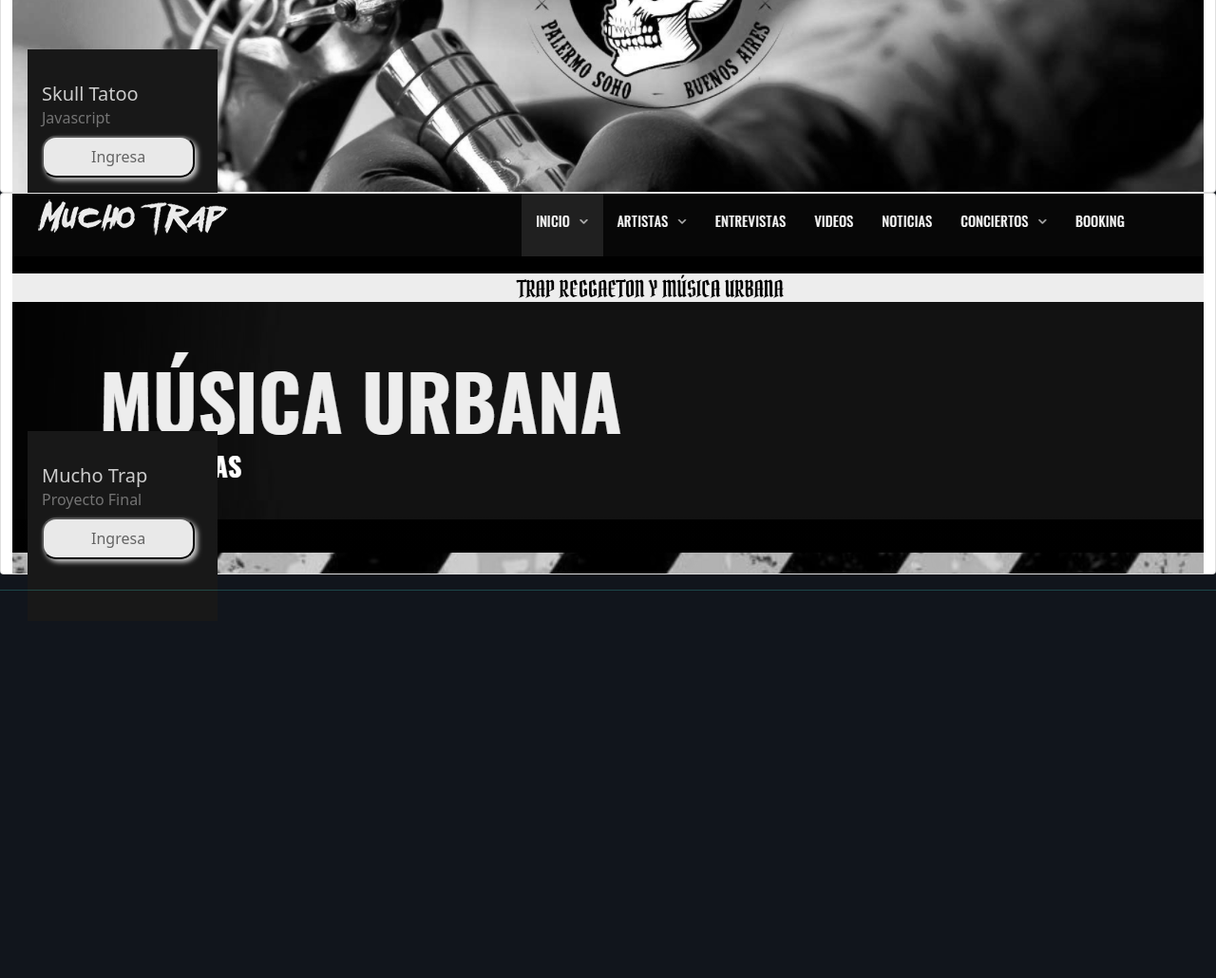
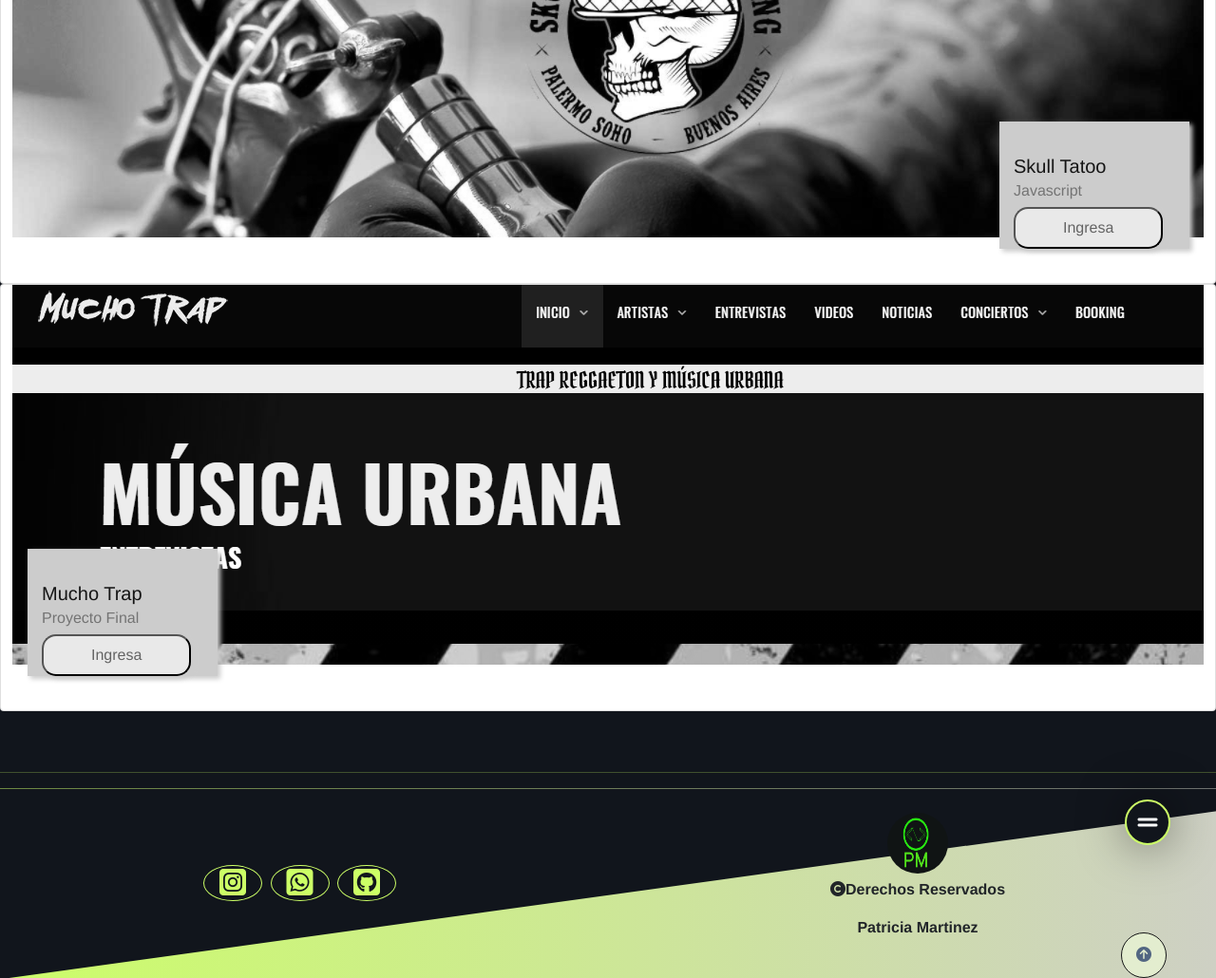
Before and after one commit to PatotiMartinez/challenge-cv, a plain HTML site: page index.html in a window 1280 px wide. Shown: the part 1740-2770 px from the top of the page at 95% size. Before the commit the page ends 2394 px from the top, so only its background shows below. Drawn offline with nearby package versions, Linux system fonts and the light colour scheme.

Commit message:
creo footer  y agrego estilos

```diff
--- a/index.html
+++ b/index.html
@@ -9,9 +9,10 @@
   <!-- Bootstrap CSS -->
   <link href="https://cdn.jsdelivr.net/npm/bootstrap@5.0.2/dist/css/bootstrap.min.css" rel="stylesheet"
     integrity="sha384-EVSTQN3/azprG1Anm3QDgpJLIm9Nao0Yz1ztcQTwFspd3yD65VohhpuuCOmLASjC" crossorigin="anonymous">
+    <!-- fontawesome -->
+    <script src="https://kit.fontawesome.com/d04c950c9d.js" crossorigin="anonymous"></script>
   <title>CV | Patricia Martinez</title>
 </head>
-
 <body class="cv">
   <!-- inicio Navbar -->
   <nav class=" navbar navbar-expand-lg sticky-top ">
@@ -43,10 +44,10 @@
   <!-- fin Navbar -->
   <hr class="hr">
   <!-- inicio About -->
-  <div id="about" class="container-fluid d-flex align-items-center justify-content-center">
+  <div id="about" class="container-fluid  d-flex align-items-center justify-content-center">
     <!-- columna 1 de 2 about-->
-    <div class="row col-12 col-md-6 d-flex align-items-center justify-content-center">
-      <div class="about-descripcion col-6">
+    <div class="row col-sm-12 col-md-6 d-flex align-items-center justify-content-center">
+      <div class="about-descripcion col-6 ">
         <img class="perfilAbout" src="/img/patricia.jpg" alt="fotoPerfil">
         <h4>Patricia Martinez</h4>
         <span>Soy una dev entusiasta, me gustan los desafíos y trabajar en equipo,
@@ -55,8 +56,8 @@
       </div>
     </div>
     <!-- columna 2 de 2 about -->
-    <div class="container-fluid d-flex align-items-center justify-content-center">
-      <div class="row d-flex align-items-center justify-content-center">
+    <div class="container-fluid  d-flex align-items-center justify-content-center">
+      <div class="row col-12 col-md-6 d-flex align-items-center justify-content-center">
         <div class="skills-bar">
           <div class="bar">
             <div class="info">
@@ -112,8 +113,8 @@
   <!-- fin About -->
   <hr class="hr">
   <!-- inicio educacion y experiencia -->
-  <div id="eduexp" class="div container-fluid d-flex align-items-center justify-content-center">
-    <div class="eduexp row d-flex align-items-center justify-content-center">
+  <div id="eduexp" class="div container-fluid  d-flex align-items-center justify-content-center">
+    <div class="eduexp row col-sm-12 col-md-6 d-flex align-items-center justify-content-center">
       <h1 class="tituloedu-exp">Educación</h1>
       <ul class="lista">
         <li>
@@ -136,7 +137,7 @@
         </li>
       </ul>
     </div>
-    <div class="eduexp row d-flex align-items-center justify-content-center ">
+    <div class="eduexp row col-sm-12 col-md-6 d-flex align-items-center justify-content-center ">
       <h1 class="tituloedu-exp">Experiencia</h1>
       <ul class="lista">
         <li>
@@ -160,8 +161,8 @@
   <!-- fin educacion y experiencia -->
   <hr class="hr">
   <!-- inicio portfolio -->
-  <section class="portfolio row mx-0" id="portfolio">
-    <div class="card" style="width: 100%;">
+  <section class="portfolio row mx-0 pb-5" id="portfolio">
+    <div class="card bg-dark pb-5" style="width: 100%;">
       <div class="card-body destino w-100">
         <div class="destino-descripcion">
           <h5 class="card-title pt-10">Destino Tucumán</h5>
@@ -174,9 +175,9 @@
         </div>
       </div>
     </div>
-    <div class="card" style="width: 100%;">
+    <div class="card pb-5" style="width: 100%;">
       <div class="card-body tatoo w-100">
-        <div class="destino-descripcion">
+        <div class="tatoo-descripcion ">
           <h5 class="card-title pt-10">Skull Tatoo</h5>
           <h6 class="card-subtitle mb-2 text-muted">Javascript</h6>
           <button class="boton-tatoo d-flex  align-content-center align-items-center "><a
@@ -187,9 +188,9 @@
         </div>
       </div>
     </div>
-    <div class="card" style="width: 100%;">
+    <div class="card pb-5" style="width: 100%;">
       <div class="card-body trap w-100">
-        <div class="trap-descripcion">
+        <div class="destino-descripcion">
           <h5 class="card-title pt-10">Mucho Trap</h5>
           <h6 class="card-subtitle mb-2 text-muted">Proyecto Final</h6>
           <button class="boton-trap d-flex  align-content-center align-items-center "><a href="https://muchotrap.com/"
@@ -204,19 +205,43 @@
   <!-- fin portfolio -->
   <hr class="hr">
   <!-- inicio footer -->
-  <section class="footer">
-
-  </section>
-  <!-- fin footer -->
-
-
-
-
-  <script src="https://cdn.jsdelivr.net/npm/bootstrap@5.0.2/dist/js/bootstrap.bundle.min.js"
+  <div class="boton-flotante">
+    <input type="checkbox" id="navbar-checkbox" name="navbar-checkbox" class="navbar-checkbox">
+    <label class="boton-nav-flotante" for="navbar-checkbox">
+      <i class="fas fa-grip-lines"></i>
+    </label>
+    <nav class="navbar navbar-dark bg-dark">
+      <ul class="navbar-nav ms-auto text-end  me-4">
+        <li><a href="#about" class="nav-link">About</a></li>
+        <li>
+          <a href="#eduexp" class="nav-link">Educación y Experiencia</a>
+        </li>
+        <li><a href="#portfolio" class="nav-link">Portfolio</a></li>
+      </ul>
+    </nav>
+  </div>
+  <footer class="row">
+    <div class="botonArriba" id="botonArriba"><a class="botonArriba text-decoration-none" href="#"><i class="fas  fa-arrow-circle-up"></i></a>
+    </div>
+   <div class="redes col-md-6 d-flex justify-content-center align-items-center">
+      <div class="trianguloArriba"></div>
+      <div class="lista-redes"><a href="https://www.instagram.com/patoti/?hl=es-la" target="_blank"><i class="fab fa-instagram-square"></i></a>
+        <a href="https://api.whatsapp.com/send?phone=5493813002350" target="_blank"><i class="fab fa-whatsapp-square"></i></a>
+        <a href="https://github.com/PatotiMartinez" target="_blank" ><i class="fab fa-github-square"></i></a>
+      </div>
+    </div>
+    <div class="info col-md-6 d-flex justify-content-center flex-column text-center">
+      <div class="trianguloAbajo"></div>
+      <div class="infoLogo">
+        <img src="img/logopm.png" alt="Logofooter" />
+        <p><i class="fas fa-copyright"></i>Derechos Reservados</p>
+        <p>Patricia Martinez</p>
+      </div>
+    </div>
+  </footer>
+<!-- fin footer -->
+<script src="https://cdn.jsdelivr.net/npm/bootstrap@5.0.2/dist/js/bootstrap.bundle.min.js"
     integrity="sha384-MrcW6ZMFYlzcLA8Nl+NtUVF0sA7MsXsP1UyJoMp4YLEuNSfAP+JcXn/tWtIaxVXM"
     crossorigin="anonymous"></script>
-
-
 </body>
-
 </html>
--- a/styles.css
+++ b/styles.css
@@ -2,12 +2,14 @@
   background-color: #11151c;
 }
 .hr {
-  color: turquoise;
+  color: #ccff66;
   size: 3px;
+  font-weight: 500;
 }
 .navbar {
   background-color: #11151c;
   color: #cecccc;
+  font-family: Helvetica, sans-serif;
   text-decoration: none;
   box-shadow: 1px 1px 3px #ccff66;
 }
@@ -19,6 +21,9 @@
   font-size: 2rem;
   color: #cecccc;
   text-decoration: none;
+}
+.navbar-toggler{
+    color: #cecccc;
 }
 .fotoPerfil {
   width: 4rem;
@@ -35,11 +40,20 @@
   width: 10rem;
   height: 10rem;
   clip-path: polygon(25% 0, 75% 0%, 100% 50%, 75% 100%, 25% 100%, 0% 50%);
+  border: #ccff66 2px solid;
+  box-shadow: 1px 1px 3px #cecccc;
+  padding-bottom: 2px;
+ }
+.perfilAbout:hover{
+    width: 10.1rem;
+    height: 10.1rem;
 }
 .about-descripcion {
   font-size: 1rem;
   color: #cecccc;
   text-align: center;
+  padding-top: 2px;
+  font-family: Helvetica, sans-serif;
 }
 .skills-bar {
   width: 600px;
@@ -51,6 +65,7 @@
   box-shadow: 5px 5px 10px #cecccc;
   margin-bottom: 15px;
   margin-top: 30px;
+  font-family: Helvetica, sans-serif;
 }
 .skills-bar:hover {
   background: #ccff66;
@@ -70,6 +85,7 @@
 .skills-bar .bar .info span {
   font-size: 17px;
   font-weight: 500;
+  font-family: Helvetica, sans-serif;
 }
 .skills-bar .bar .progress-line {
   position: relative;
@@ -145,6 +161,7 @@
   border-left: 2px solid #ccff66;
   padding-left: 10px;
   margin-left: 10px;
+  font-family: Helvetica, sans-serif;
 }
 .eduexp .lista li {
   position: relative;
@@ -170,24 +187,28 @@
 }
 .tituloedu-exp {
   color: #cecccc;
+  font-family: Helvetica, sans-serif;
 }
 /* inicio portfolio */
+.card{
+    background: #11151c;
+    font-family: Helvetica, sans-serif;
+}
 .destino {
   background: url(/img/destino.png);
   width: 100%;
   height: 400px;
   filter: grayscale(1);
+  font-family: Helvetica, sans-serif;
 }
 .destino:hover {
   filter: grayscale(0);
 }
-
 .proyecto-numero{
     font-size: 0.1px;
     width: 120px;
     height: 120px;
-
-
+    font-family: Helvetica, sans-serif;
 }
 .proyecto-numero:hover{
     color: #ccff66;
@@ -198,24 +219,21 @@
     display: flex;
     align-content: center;
     text-align: center;
-
 }
-
 .destino-descripcion {
   padding-top: 35px;
   padding-left: 15px;
   position: absolute;
-  bottom: -50px;
+  bottom: -12px;
   width: 200px;
-  height: 200px;
-  background: #040faf;
-  color: #cecccc;
-}
-.card-link {
-  text-decoration: none;
+  height: auto;
+  background: #cecccc;
+  color: #11151c;
+  box-shadow: 3px 3px 5px #cecccc;
+  font-family: Helvetica, sans-serif;
 }
 .boton-destino {
-  height: 5px;
+  height: 3px;
   text-align: center;
   align-content: center;
   background: #ccff66;
@@ -223,6 +241,7 @@
   border-radius: 15px;
   padding: 20px 50px;
   box-shadow: 3px 3px 5px #cecccc;
+  font-family: Helvetica, sans-serif;
 }
 .tatoo {
   background: url(/img/tatoo.png);
@@ -230,22 +249,25 @@
   height: 400px;
   filter: grayscale(1);
 }
+.tatoo-descripcion{
+    padding-top: 35px;
+    padding-left: 15px;
+    position: absolute;
+    bottom: -12px;
+    right: 15px;
+    width: 200px;
+    height: auto;
+    background: #cecccc;
+    color: #11151c;
+    box-shadow: 3px 3px 5px #cecccc;
+    font-family: Helvetica, sans-serif;
+}
 .tatoo:hover {
   filter: grayscale(0);
 }
-
-.tatoo-descripcion {
-  padding-top: 35px;
-  padding-left: 15px;
-  position: absolute;
-  bottom: -50px;
-  width: 200px;
-  height: 200px;
-  background: #040faf;
-  color: #cecccc;
-}
 .card-link {
   text-decoration: none;
+  font-family: Helvetica, sans-serif;
 }
 .boton-tatoo {
   height: 5px;
@@ -256,30 +278,17 @@
   border-radius: 15px;
   padding: 20px 50px;
   box-shadow: 3px 3px 5px #cecccc;
+  font-family: Helvetica, sans-serif;
 }
 .trap {
   background: url(/img/trap.png);
   width: 100%;
   height: 400px;
   filter: grayscale(1);
+  font-family: Helvetica, sans-serif;
 }
 .trap:hover {
   filter: grayscale(0);
-}
-
-
-.trap-descripcion {
-  padding-top: 35px;
-  padding-left: 15px;
-  position: absolute;
-  bottom: -50px;
-  width: 200px;
-  height: 200px;
-  background: #040faf;
-  color: #cecccc;
-}
-.card-link {
-  text-decoration: none;
 }
 .boton-trap {
   height: 5px;
@@ -290,4 +299,151 @@
   border-radius: 15px;
   padding: 20px 50px;
   box-shadow: 3px 3px 5px #cecccc;
+  font-family: Helvetica, sans-serif;
 }
+/* estilos footer */
+.boton-flotante{
+    position: relative;
+  }
+ .boton-flotante .navbar{
+    position: absolute;
+    width: 100%;
+    top: -135px;
+    transform: scale(1, 0);
+    transform-origin: bottom;
+    transition: transform 100ms ease-in-out;
+  }
+
+  .boton-flotante .navbar  a {
+    opacity: 0;
+  }
+  .navbar-checkbox{
+    display: none;
+  }
+  .navbar-checkbox:checked ~ .navbar{
+    transform: scale(1, 1);
+  }
+
+  .navbar-checkbox:checked ~ nav a {
+    opacity: 1;
+    transition: opacity 250ms ease-in-out;
+  }
+
+  .boton-nav-flotante{
+    position: absolute;
+    right: 2em;
+    margin-top: 0.5em;
+    height: 2em;
+    width: 2em;
+    font-size: 1.5em;
+    border: #ccff66 2px solid;
+    border-radius: 25em;
+    background-color:#11151c;
+    background-blend-mode:  difference;
+    color: #fff;
+    box-shadow: 0 0 2em rgba(0, 0, 0, .5);
+    display: grid;
+    place-items: center;
+    cursor: pointer;
+    z-index: 10000;
+  }
+  footer {
+    height: 200px;
+    position: relative;
+    overflow: hidden;
+    font-family: Helvetica, sans-serif;
+    font-weight: 500;
+  }
+  footer p{
+    font-family: Helvetica, sans-serif;
+    font-weight: bolder;
+
+  }
+ #botonArriba{
+    position: absolute;
+    height: 3em;
+    width: 3em;
+    font-size: 1em;
+    text-decoration: none;
+    color: #11151c;
+    filter: grayscale(0.8);
+    background-color: #ccff66;
+    border:#11151c 1px solid ;
+    border-radius: 50%;
+    display: grid;
+    place-items: center;
+    right: 4em;
+    bottom: 0;
+    z-index: 10000;
+  }
+  #botonArriba:hover{
+    height: 3.1em;
+    width: 3.1em;
+  }
+   footer .redes a {
+    background: #11151c;
+    color: #ccff66;
+    border:#ccff66 1px solid ;
+    border-radius: 60%;
+    font-size: 2em;
+    margin: 2px;
+    padding: 0 0.5em;
+    z-index: 999;
+  }
+  footer .redes a:hover{
+      color: #ccff66;
+      font-size: 3.2em;
+  }
+  .lista-redes{
+      padding-left: 3px;
+  }
+  .trianguloArriba {
+    background: #11151c;
+    clip-path: polygon(100% 0, 100% 8%, 35% 100%, 0 100%, 0 0);
+    position: absolute;
+    top: 0;
+    height: 100%;
+    width: 160vw;
+    transition: all ease 1s;
+    z-index: -100;
+    font-family: Helvetica, sans-serif;
+  }
+
+  .trianguloAbajo {
+    background: linear-gradient(270deg, #cecccc, #ccff66);
+    position: absolute;
+    top: 0;
+    height: 100%;
+    width: 110%;
+    left: -30px;
+    transition: all ease 1s;
+    z-index: -200;
+    font-family: Helvetica, sans-serif;
+  }
+ footer img {
+    height: 4em;
+    width: 4em;
+    border-radius: 50%;
+    margin-bottom: 0.3em;
+
+  }
+  footer img:hover {
+    height: 4.2em;
+    width: 4.2em;
+    border-radius: 50%;
+    margin-bottom: 0.3em;
+    border:#ccff66 1px solid ;
+ }
+
+
+
+  @media (max-width: 760px) {
+    .triangulo {
+      clip-path: polygon(100% 0, 100% 0%, 0% 50%, 0% 0%, 0 0);
+    }
+  }
+
+  @media (min-width: 761px) {
+    .triangulo {
+      clip-path: polygon(100% 0, 100% 8%, 35% 100%, 0 100%, 0 0);
+    }
```
Also changed, not shown: img/logopm.png (added), img/pmlogo.png (added).
